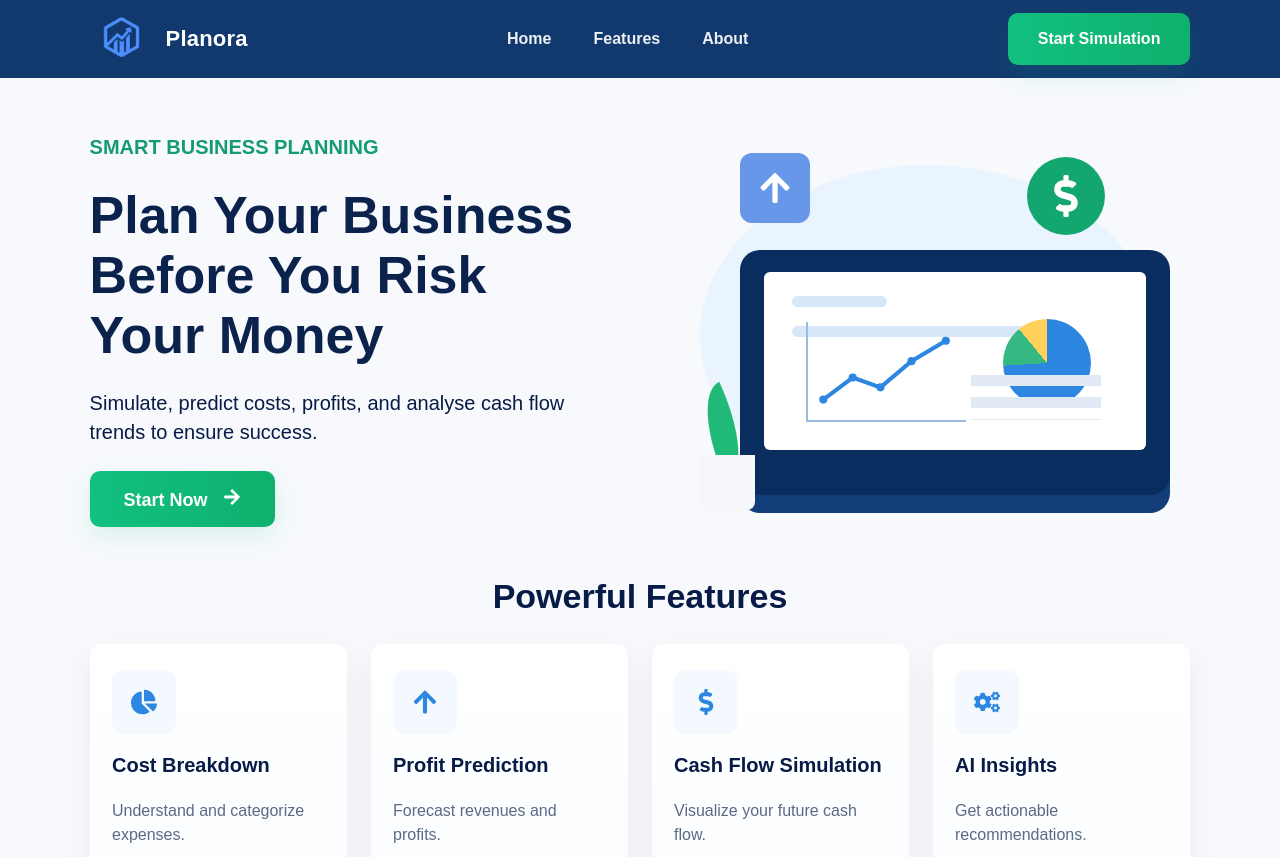
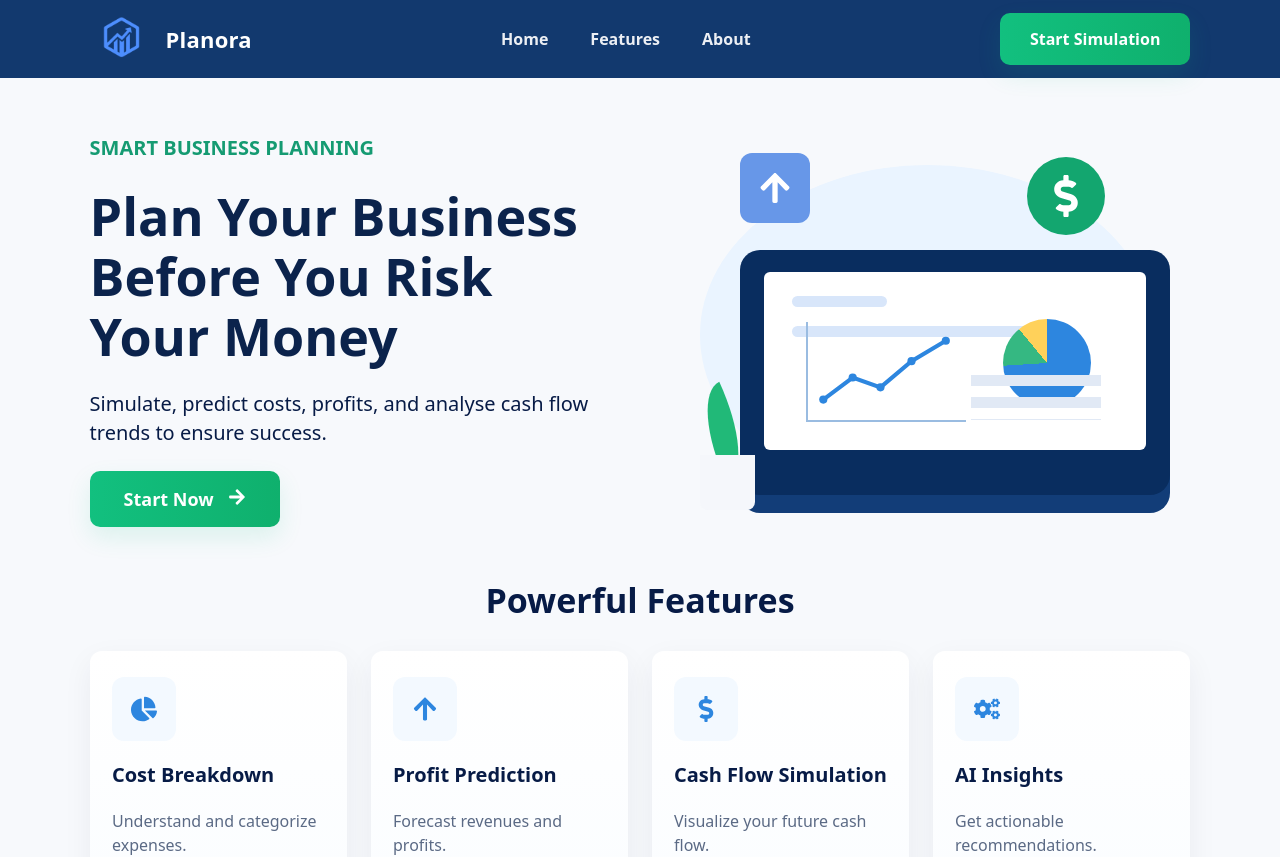
Before and after one commit to eng-raghadsami/Planora, a React app in the folder frontend/: page / in a window 1280 px wide. Shown: the top 857 px of the page. Built offline with nearby package versions, Linux system fonts and the light colour scheme; the HTML template or start-up script is replaced by a standard one.

Commit message:
Styles: set global font and typography improvements

```diff
--- a/frontend/src/index.css
+++ b/frontend/src/index.css
@@ -13,5 +13,9 @@ body,
 
 body {
   overflow-x: hidden;
-  font-family: Arial, Helvetica, sans-serif;
+  font-family: 'Poppins', system-ui, -apple-system, 'Segoe UI', Roboto, 'Helvetica Neue', Arial;
+  -webkit-font-smoothing: antialiased;
+  -moz-osx-font-smoothing: grayscale;
+  background: #f7f9fc;
+  color: #071b46;
 }
```
